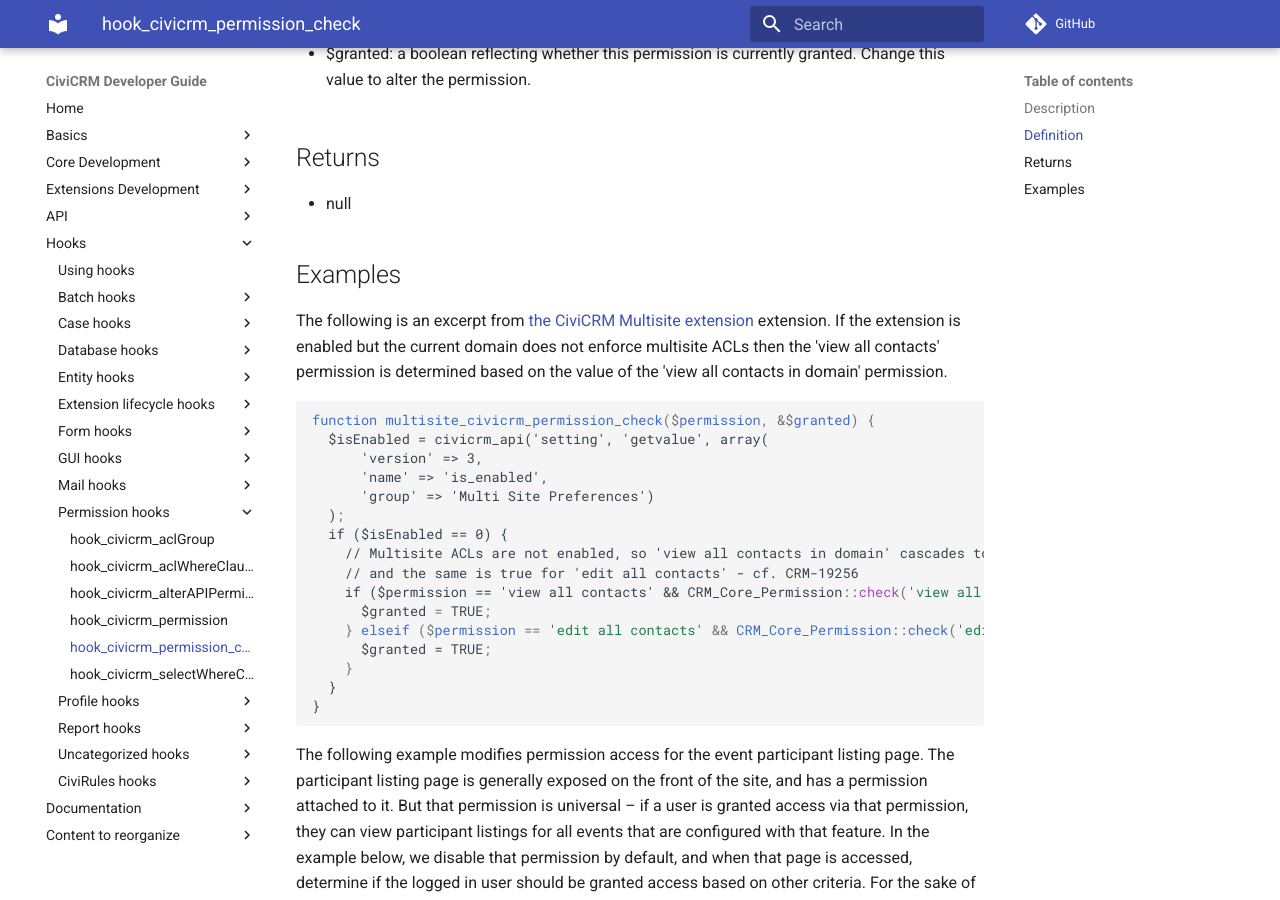
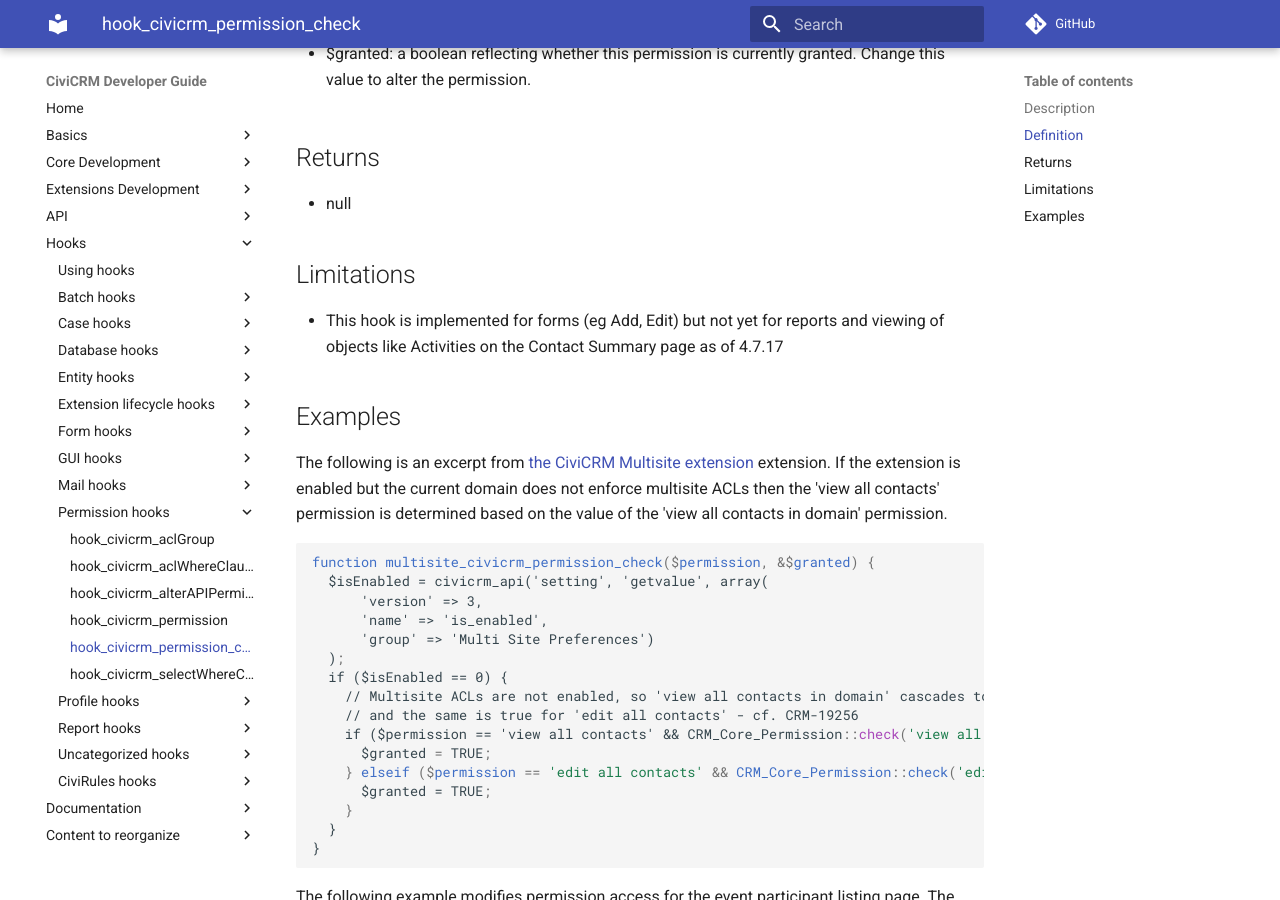
Before and after one commit to civicrm/civicrm-dev-docs, an MkDocs documentation site: the page built from docs/hooks/hook_civicrm_permission_check.md, in a window 1280 px wide and 900 px high, scrolled down 538 px. Built offline with MkDocs 1.6.1 and Material for MkDocs 9.7.7, drawn with Linux system fonts in a browser that asks for light colours; comment, search, counter and statistics services are not loaded; old or Windows-style settings are respelled for this version of MkDocs.

Commit message:
Added Limitations section

```diff
--- a/docs/hooks/hook_civicrm_permission_check.md
+++ b/docs/hooks/hook_civicrm_permission_check.md
@@ -27,6 +27,12 @@
 ## Returns
 
 -   null
+
+## Limitations
+
+-   This hook is implemented for forms (eg Add, Edit) but not yet for
+    reports and viewing of objects like Activities on the Contact
+    Summary page as of 4.7.17
 
 ## Examples
 
```
